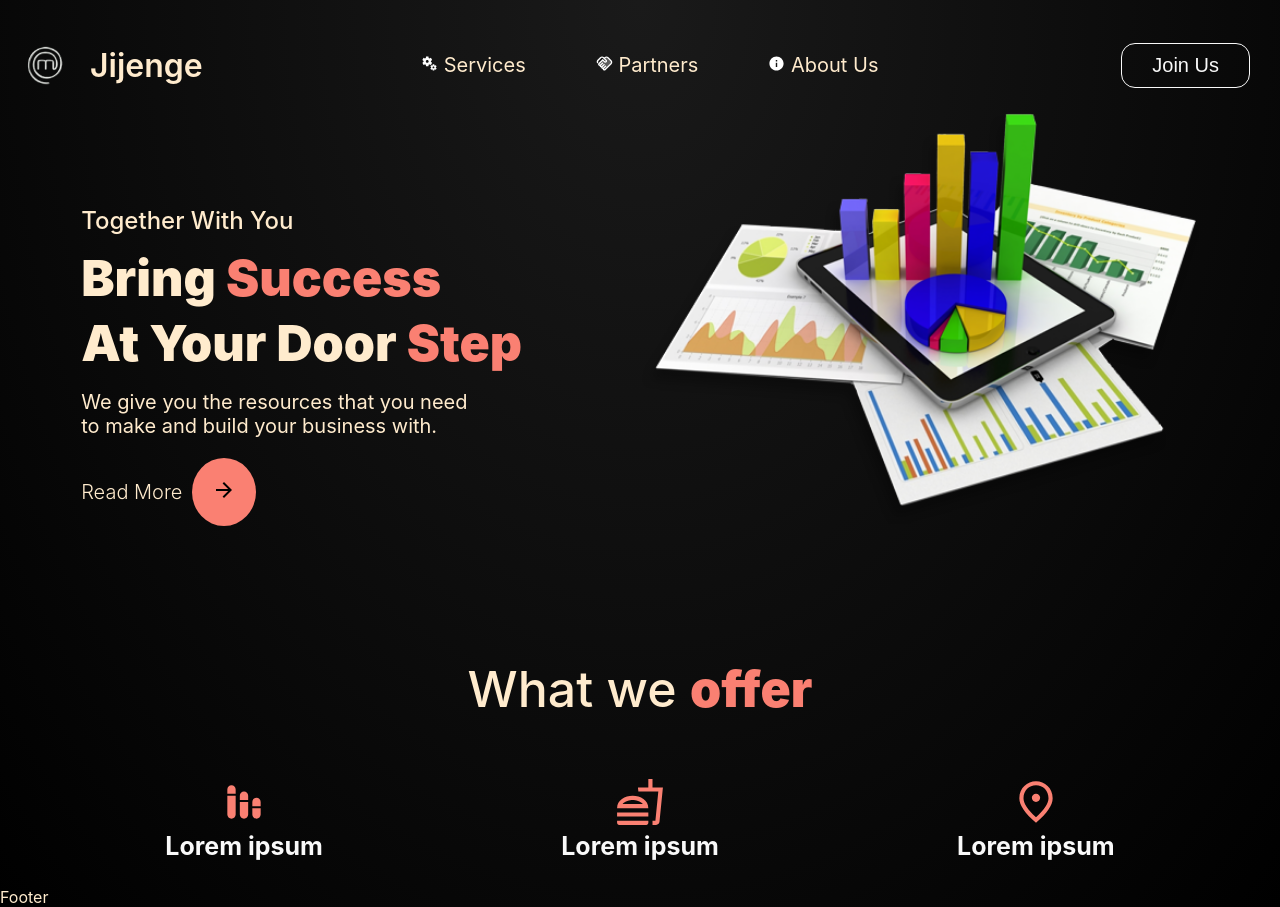
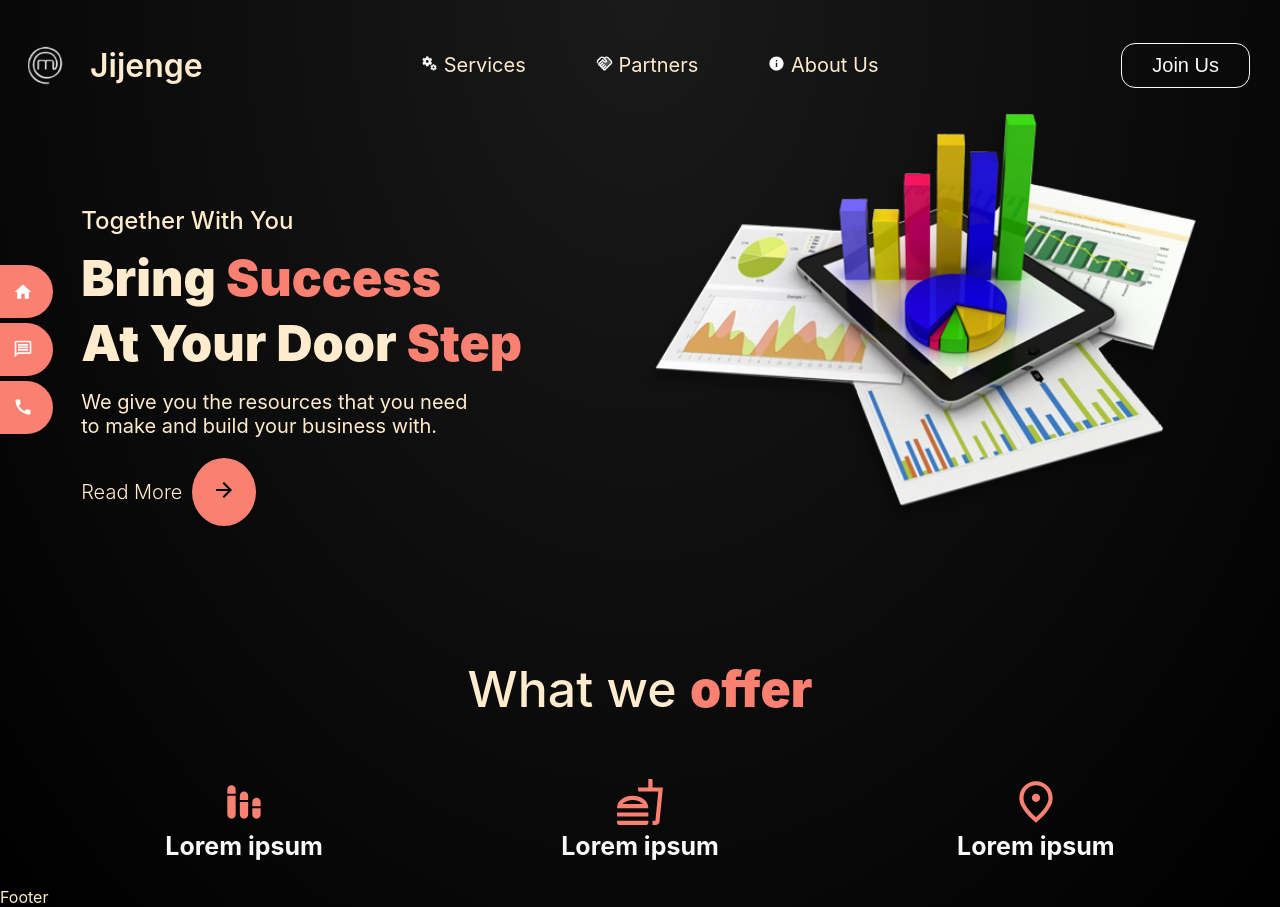
Before and after one commit to Ropio-Derrick/Zedarluxury, a React (Create React App) app: page / in a window 1280 px wide. Built offline with nearby package versions, Linux system fonts and the light colour scheme.

Commit message:
the sidehover

```diff
--- a/src/App.js
+++ b/src/App.js
@@ -3,12 +3,15 @@ import "./App.css"
 import Nav from './Navigation/Nav'
 import Home from './Home/Home'
 import Footer from './Footer/Footer'
+import Hovered from './Home/Components/Hovered'
 
 function App() {
   return (
     <div className="App">
         <Nav/>
+        <Hovered/>
         <Home/>
+
         <Footer/>
     </div>
   )
--- a/src/Home/Components/Hovered.css
+++ b/src/Home/Components/Hovered.css
@@ -0,0 +1,94 @@
+.Hover{
+    position: fixed;
+    margin-top: 150px;
+    width: 170px;
+}
+
+.Hover-Locker{
+    display: flex;
+    align-items: center;
+    text-align: center;
+    justify-content:left;
+    overflow: hidden;
+    position: relative;
+    background-color: salmon;
+    width: 30%;
+    margin: 5px 5px 5px 0px;
+    transition: 0.25s all ease-out;
+    padding: 1px;
+    border-radius: 0px 50px 50px 0px;
+}
+
+.Hover-Locker:hover{
+    background-color: salmon;
+    width: 100%;
+    transition: 0.25s all ease-in;
+}
+
+.Hover-Locker span:first-child {
+    transform: translateX(-100px);
+}
+
+.Hover-Locker span:last-child {
+    position: absolute;
+    top: 0;
+    right: 0;
+    bottom: 0;
+    left: 0;
+    display: flex;
+    align-items: center;
+    transform: translateX(13px);
+  }
+
+  span {
+    transition: transform 0.2s ease-out;
+  }
+ .Hover-Locker:hover span:first-child {
+    transform: translateX(20px);
+  }
+
+  .Hover-Locker:hover span:last-child {
+    transform: translateX(120px);
+  }
+
+
+.Hover-Icon{
+    background-color: salmon;
+    color: white;
+    font-size: 20px !important;
+    text-align: center;
+}
+
+.Hover-Icon1{
+    color: white;
+    font-size: 18px !important;
+    text-align: center;
+    padding-right: 5px;
+    margin-top: 5px;
+    transition: 0.25s all ease-out;
+
+}
+
+.Hover-Icon1:hover{
+    color: black;
+    scale: 125%;
+    transition: 0.25s all ease-in;
+
+}
+
+.Hover-Text{
+
+    text-align: center;
+    font-size: 20px;
+    color: white;
+
+}
+
+.Hover-Handler{
+    padding: 12px;
+    display: flex;
+    justify-content: space-between;
+    align-items: center;
+    width: 80%;
+    margin-left: -20px;
+}
--- a/src/Home/Components/Hovered.js
+++ b/src/Home/Components/Hovered.js
@@ -1,9 +1,43 @@
 import React from 'react'
+import { Home, MessageOutlined,Call,Instagram,Facebook,LinkedIn,Twitter } from '@mui/icons-material'
 import './Hovered.css'
 
 function Hovered() {
   return (
-    <div>Hovered</div>
+    <div className="Hover">
+        <div className="Hover-Locker">
+            <span>
+                <div className="Hover-Handler">
+                    <a href="#"><LinkedIn className="Hover-Icon1"/></a>
+                    <a href="#"><Facebook className="Hover-Icon1"/> </a>
+                    <a href="#"><Twitter className="Hover-Icon1"/> </a>
+                    <a href="#"><Instagram className="Hover-Icon1"/> </a>
+                </div>
+            </span>
+            <span>
+                <Home className="Hover-Icon"/>
+            </span>
+
+        </div>
+        <div className="Hover-Locker">
+            <span>
+                <h1 className="Hover-Text">Chat</h1>
+            </span>
+            <span>
+                <MessageOutlined className="Hover-Icon"/>
+            </span>
+
+        </div>
+        <div className="Hover-Locker">
+            <span>
+                <h1 className="Hover-Text">Call</h1>
+            </span>
+            <span>
+                <Call className="Hover-Icon"/>
+            </span>
+
+        </div>
+    </div>
   )
 }
 
--- a/src/Home/Home.js
+++ b/src/Home/Home.js
@@ -2,12 +2,14 @@ import React from 'react'
 import './Components/Home.css'
 import WhatWeDo from './Components/WhatWeDo'
 import LandingPage from './Components/LandingPage'
+
 
 function Home() {
   return (
     <div className='Home'>
         <LandingPage/>
         <WhatWeDo/>
+
     </div>
   )
 }
```
